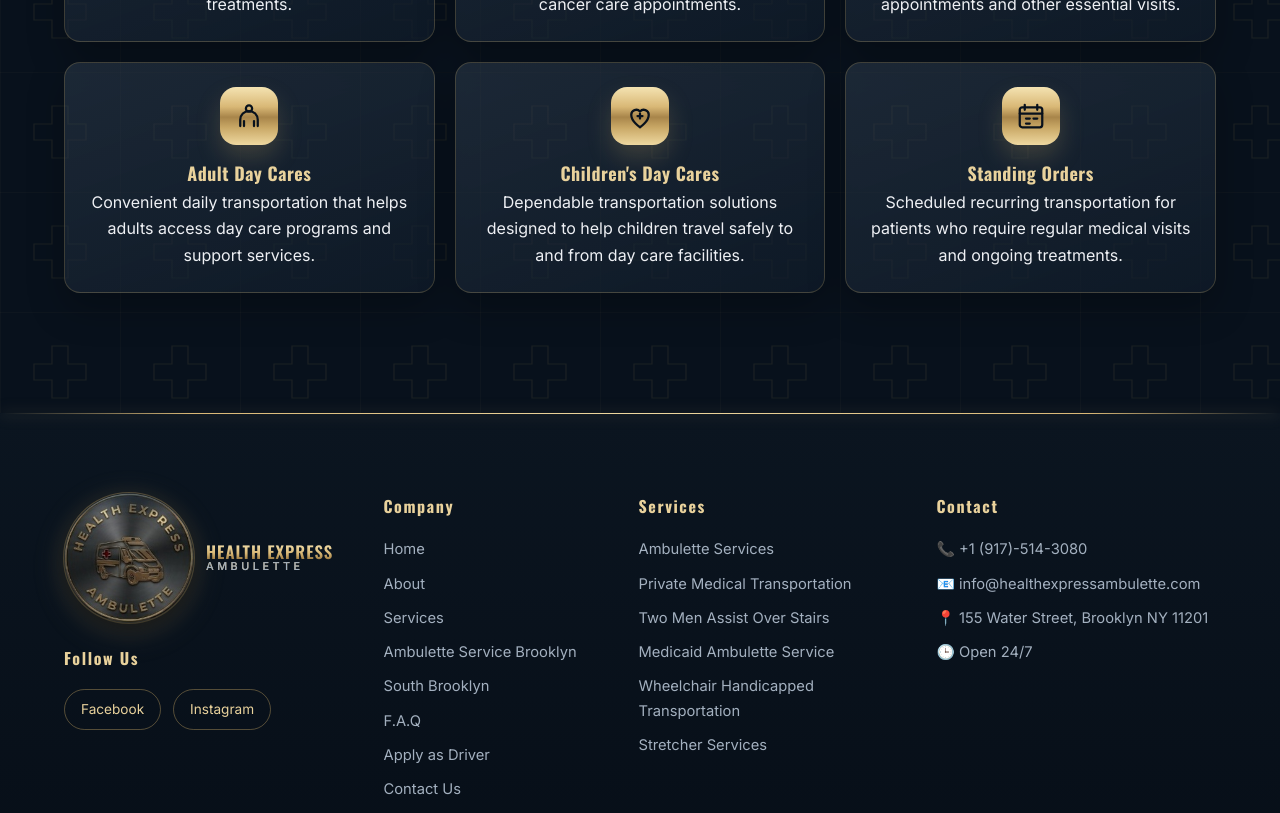
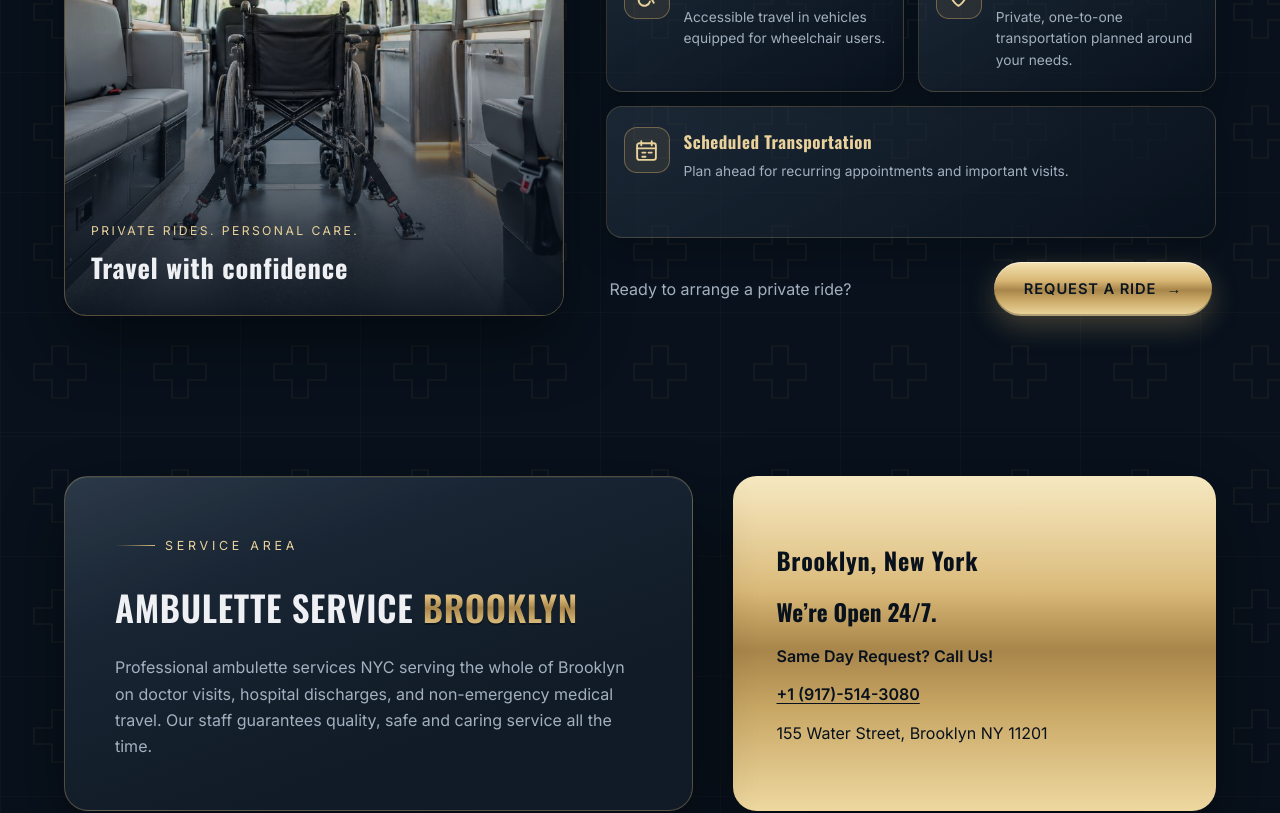
Before and after one commit to anujkaundal25/health-express, a Next.js app: page / in a window 1280 px wide. Shown: the part 8520-9333 px from the top of the page. Built offline with nearby package versions, Linux system fonts and the light colour scheme.

Commit message:
do some new changes

```diff
--- a/app/page.tsx
+++ b/app/page.tsx
@@ -14,6 +14,7 @@ import FleetCarousel from "@/components/shared/fleet-carousel";
 import JsonLd, { faqSchema } from "@/components/shared/json-ld";
 import ScheduleForm from "@/components/shared/schedule-form";
 import { faqs } from "@/components/data/site";
+import { AreaMap } from "@/components/shared/blocks";
 
 export default function HomePage() {
   return (
@@ -30,9 +31,10 @@ export default function HomePage() {
       <PhotoBand />
       <ScheduleForm />
       <TransportServices />
-      <FacilitiesServices />
-      {/* <PrivatePayTransportation /> */}
+      {/* <FacilitiesServices /> */}
+      <PrivatePayTransportation />
       {/* <Faq /> */}
+      <AreaMap showMap={false} />
     </>
   );
 }
--- a/components/shared/blocks.tsx
+++ b/components/shared/blocks.tsx
@@ -55,7 +55,7 @@ export function CallBand() {
 }
 
 /** Brooklyn service area cards + Google Map. */
-export function AreaMap() {
+export function AreaMap({ showMap = true }: { showMap?: boolean }) {
   return (
     <section style={{ paddingTop: 40 }}>
       <div className="wrap">
@@ -76,9 +76,11 @@ export function AreaMap() {
             <p>{site.address.full}</p>
           </div>
         </div>
-        <div className="map-wrap reveal">
-          <iframe src={site.mapEmbed} title={`Map – ${site.address.full}`} loading="lazy" referrerPolicy="no-referrer-when-downgrade" allowFullScreen />
-        </div>
+        {showMap && (
+          <div className="map-wrap reveal">
+            <iframe src={site.mapEmbed} title={`Map – ${site.address.full}`} loading="lazy" referrerPolicy="no-referrer-when-downgrade" allowFullScreen />
+          </div>
+        )}
       </div>
     </section>
   );
```
